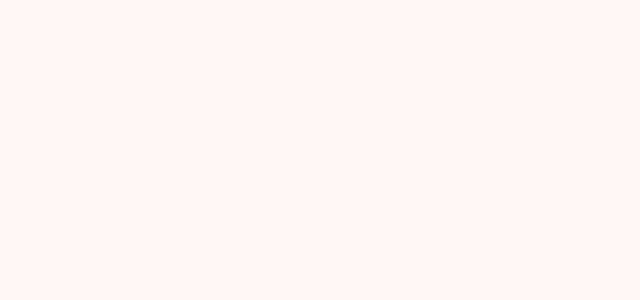
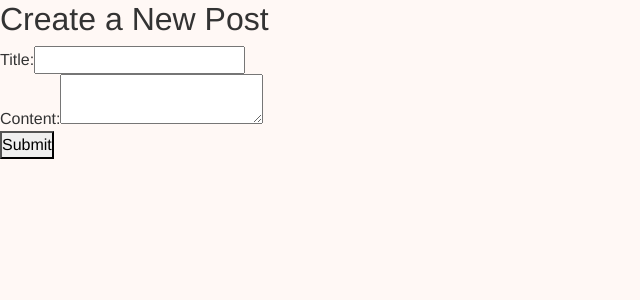
Before and after one commit to joaorihan/portfolio, a React (Create React App) app in the folder frontend/: page /create in a window 1280 px wide. Before the commit this address had no page. Shown: the top 300 px of the page, without its empty margins (0-640 px from the left). Built offline with nearby package versions, Linux system fonts and the light colour scheme.

Commit message:
fix: change API endpoints for testing

```diff
--- a/frontend/src/App.js
+++ b/frontend/src/App.js
@@ -7,6 +7,10 @@ import Home from './pages/Home';
 import Projects from './pages/Projects';
 import About from './pages/About';
 import Contact from './pages/Contact';
+
+import PostList from "./components/PostList";
+import PostDetail from "./components/PostDetail";
+import CreatePost from "./components/CreatePost";
 
 function App() {
   // Check local storage for theme preference
@@ -47,6 +51,9 @@ function App() {
           path="/contact"
           element={<Contact darkMode={darkMode} toggleDarkMode={toggleDarkMode} />}
         />
+        <Route path="/posts" element={<PostList />} />
+
+        <Route path="/create" element={<CreatePost />} />
       </Routes>
     </Router>
   );
--- a/frontend/src/components/CreatePost.js
+++ b/frontend/src/components/CreatePost.js
@@ -0,0 +1,52 @@
+import React, { useState } from 'react';
+
+function CreatePost() {
+  const [title, setTitle] = useState('');
+  const [content, setContent] = useState('');
+
+  const handleSubmit = (e) => {
+    e.preventDefault();
+    fetch('http://localhost:8080/api/posts', {
+      method: 'POST',
+      headers: { 'Content-Type': 'application/json' },
+      body: JSON.stringify({ title, content }),
+    })
+      .then(response => {
+        if (response.ok) {
+          alert('Post created!');
+          setTitle('');
+          setContent('');
+        } else {
+          alert('Error creating post');
+        }
+      });
+  };
+
+  return (
+    <div>
+      <h2>Create a New Post</h2>
+      <form onSubmit={handleSubmit}>
+        <div>
+          <label>Title: </label>
+          <input
+            type="text"
+            value={title}
+            onChange={e => setTitle(e.target.value)}
+            required
+          />
+        </div>
+        <div>
+          <label>Content: </label>
+          <textarea
+            value={content}
+            onChange={e => setContent(e.target.value)}
+            required
+          />
+        </div>
+        <button type="submit">Submit</button>
+      </form>
+    </div>
+  );
+}
+
+export default CreatePost;
--- a/frontend/src/components/PostList.js
+++ b/frontend/src/components/PostList.js
@@ -0,0 +1,36 @@
+import React, { useEffect, useState } from 'react';
+import Header from './Header';
+
+function PostList({ darkMode, toggleDarkMode }) {
+  const [posts, setPosts] = useState([]);
+
+  useEffect(() => {
+    fetch('http://localhost:8080/api/posts')
+      .then(response => response.json())
+      .then(data => setPosts(data));
+  }, []);
+
+  return (
+
+    <div>
+      <Header darkMode={darkMode} toggleDarkMode={toggleDarkMode} />
+      <div className="container my-5">
+      <h2>Blog Posts</h2>
+      {posts.length === 0 ? (
+        <p>No posts available.</p>
+      ) : (
+        posts.map(post => (
+          <div key={post.id} className="post-preview">
+            <h3>{post.title}</h3>
+            <p>{new Date(post.date_created).toLocaleString()}</p>
+            <p>{post.content.substring(0, 100)}...</p>
+            {/* You can add a link to view full details */}
+          </div>
+        ))
+      )}
+      </div>
+    </div>
+  );
+}
+
+export default PostList;
```
